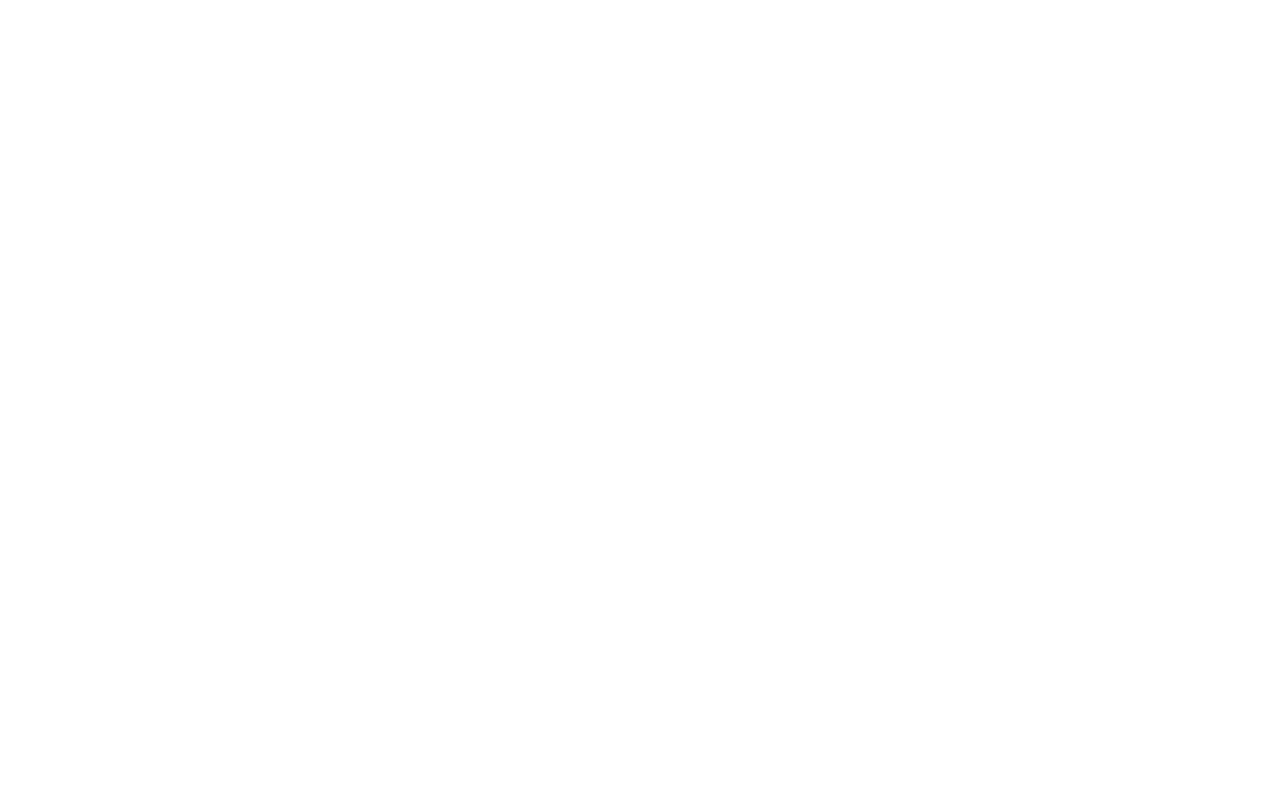
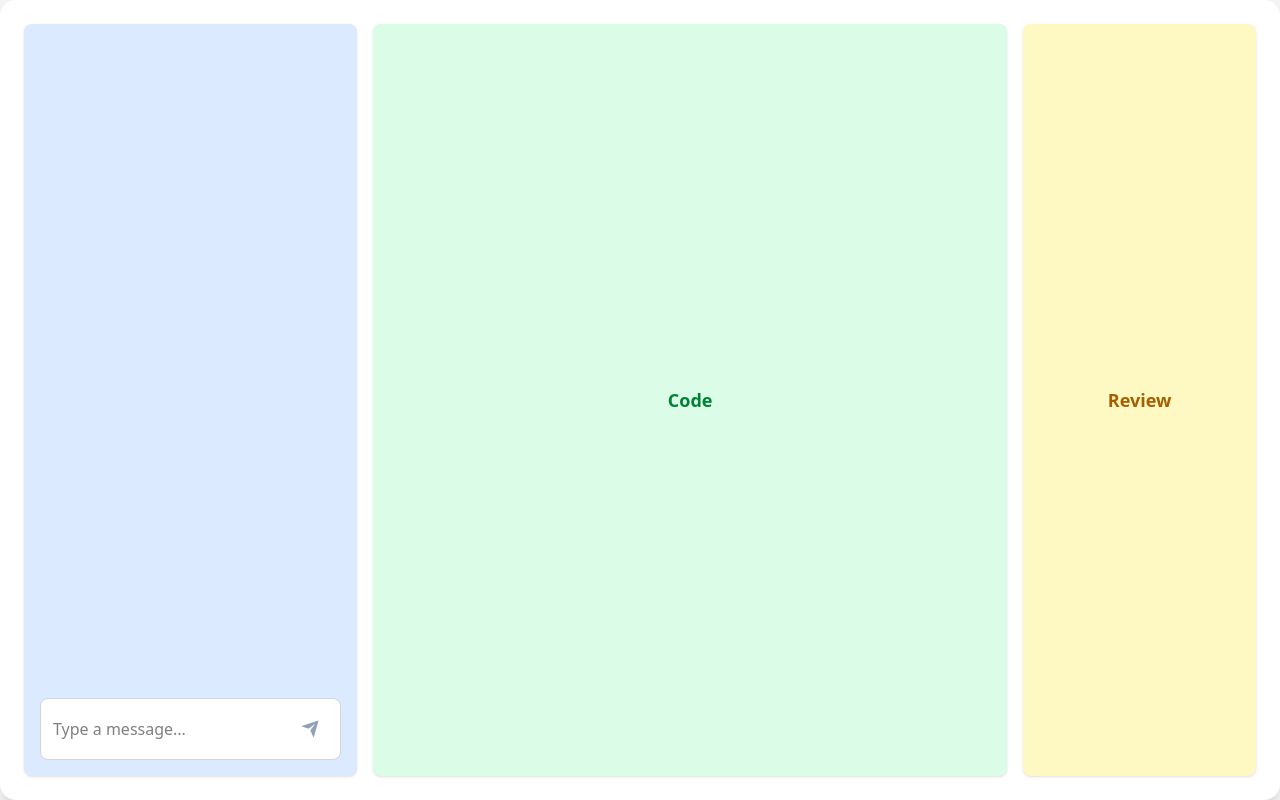
Before and after one commit to Adit122022/CODE_REVIEWER, a React (Vite) app in the folder frontend/: page /project in a window 1280 px wide. Before the commit this address had no page. Built offline with nearby package versions, Linux system fonts and the light colour scheme.

Commit message:
ui created for the  messages part

```diff
--- a/frontend/package.json
+++ b/frontend/package.json
@@ -10,11 +10,13 @@
     "preview": "vite preview"
   },
   "dependencies": {
+    "@remixicon/react": "^4.6.0",
     "@tailwindcss/vite": "^4.0.9",
     "axios": "^1.8.1",
     "react": "^19.0.0",
     "react-dom": "^19.0.0",
     "react-router-dom": "^7.2.0",
+    "remixicon": "^4.6.0",
     "tailwindcss": "^4.0.9"
   },
   "devDependencies": {
--- a/frontend/src/pages/Home.jsx
+++ b/frontend/src/pages/Home.jsx
@@ -1,6 +1,7 @@
 import React, { useEffect, useState } from "react";
 import axios from "axios";
 import Modals from "../others/Modals";
+import { Link } from "react-router-dom";
 
 const Home = () => {
   const [projects, setProjects] = useState([]);
@@ -58,14 +59,14 @@
       {/* Project List */}
       <div className="grid gap-6 sm:grid-cols-2 md:grid-cols-3">
         {projects.length > 0 ? (
-          projects.map((project) => (
-            <div
-              key={project._id}
-              className="bg-white p-5 rounded-lg shadow-md border border-gray-300
-                        transition duration-300 hover:shadow-xl hover:bg-gray-100"
-            >
-              <h3 className="text-lg font-semibold text-gray-900">{project.name}</h3>
-            </div>
+          projects.map((project , idx) => (
+           <Link to='/project' key ={idx} > <div
+           key={project._id}
+           className="bg-white p-5 rounded-lg shadow-md border border-gray-300
+                     transition duration-300 hover:shadow-xl hover:bg-gray-100"
+         >
+           <h3 className="text-lg font-semibold text-gray-900">{project.name}</h3>
+         </div></Link>
           ))
         ) : (
           <p className="text-gray-500 text-center col-span-full text-lg">
--- /dev/null
+++ b/frontend/src/pages/Project.jsx
@@ -0,0 +1,33 @@
+import React, { useState } from "react";
+import "remixicon/fonts/remixicon.css";
+
+const Project = () => {
+    const [messages, setmessages] = useState([])
+  return (
+    <main className="flex justify-center items-center min-h-screen bg-gray-100">
+      <section className="w-screen  bg-white shadow-lg rounded-2xl p-6 h-screen flex gap-4">
+        <div className="conversation bg-blue-100 p-4 rounded-lg shadow-sm flex-1 flex items-end justify-center">
+            {/*  sending part */}
+          <div className="flex items-center border border-gray-300 rounded-lg p-2 w-full max-w-md bg-white">
+            <input
+              type="text"
+              className="flex-1 px-1 py-0 outline-none border-none bg-transparent"
+              placeholder="Type a message..."
+            />
+            <button className="px-3 py-2  text-slate-400 rounded-full  transition flex items-center justify-center">
+              <i className="ri-send-plane-fill text-xl"></i>
+            </button>
+          </div>
+        </div>
+        <div className="code bg-green-100 p-4 rounded-lg shadow-sm flex-[3] flex items-center justify-center">
+          <h2 className="text-lg font-semibold text-green-700">Code</h2>
+        </div>
+        <div className="review bg-yellow-100 p-4 rounded-lg shadow-sm flex-1 flex items-center justify-center">
+          <h2 className="text-lg font-semibold text-yellow-700">Review</h2>
+        </div>
+      </section>
+    </main>
+  );
+};
+
+export default Project;
--- a/frontend/src/routes/AppRoutes.jsx
+++ b/frontend/src/routes/AppRoutes.jsx
@@ -1,11 +1,13 @@
 import React from 'react'
  import {BrowserRouter as Router, Routes, Route} from 'react-router-dom'
 import Home from '../pages/Home'
+import Project from '../pages/Project'
 const AppRoutes = () => {
   return (
   <Router>
     <Routes >
         <Route path="/" element={<Home />} />
+        <Route path="/project" element={<Project />} />
 
 
     </Routes>
```
Also changed, not shown: 1 other file (tests, documents, lock files or other folders).
